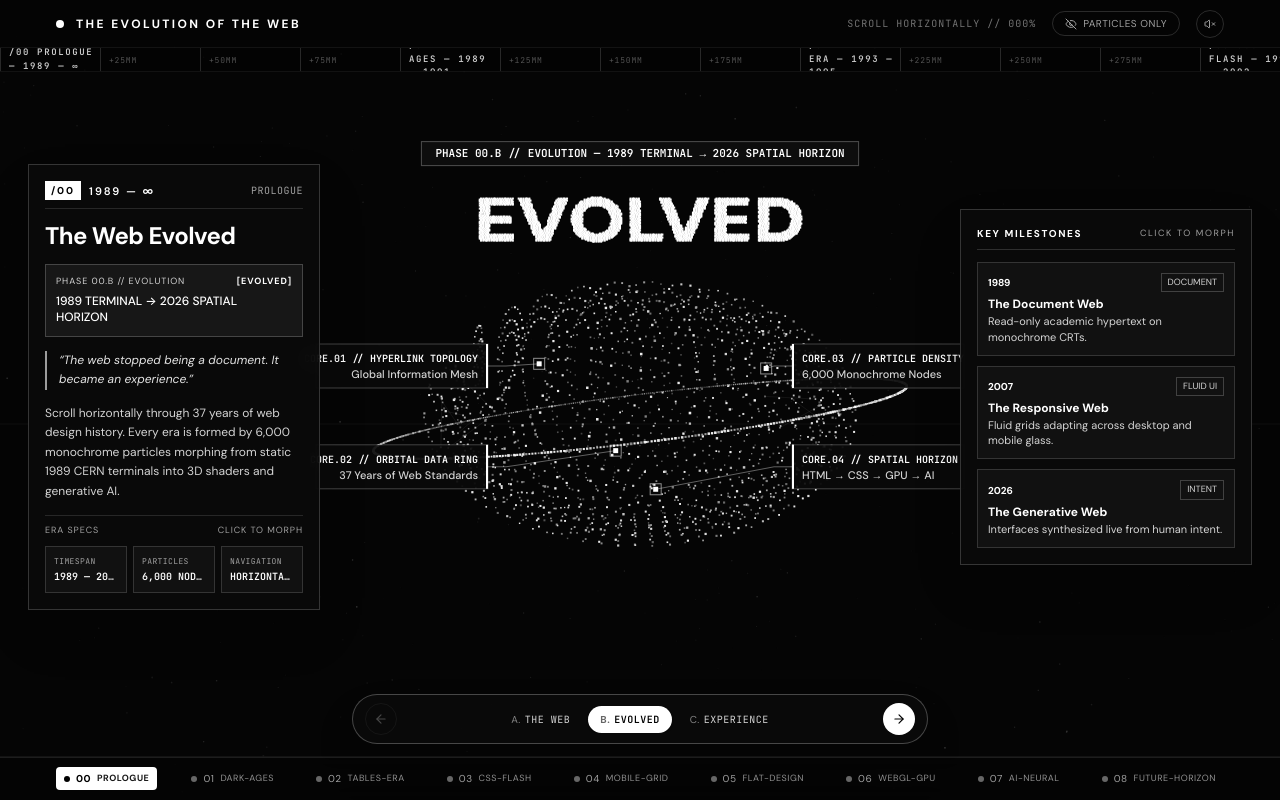
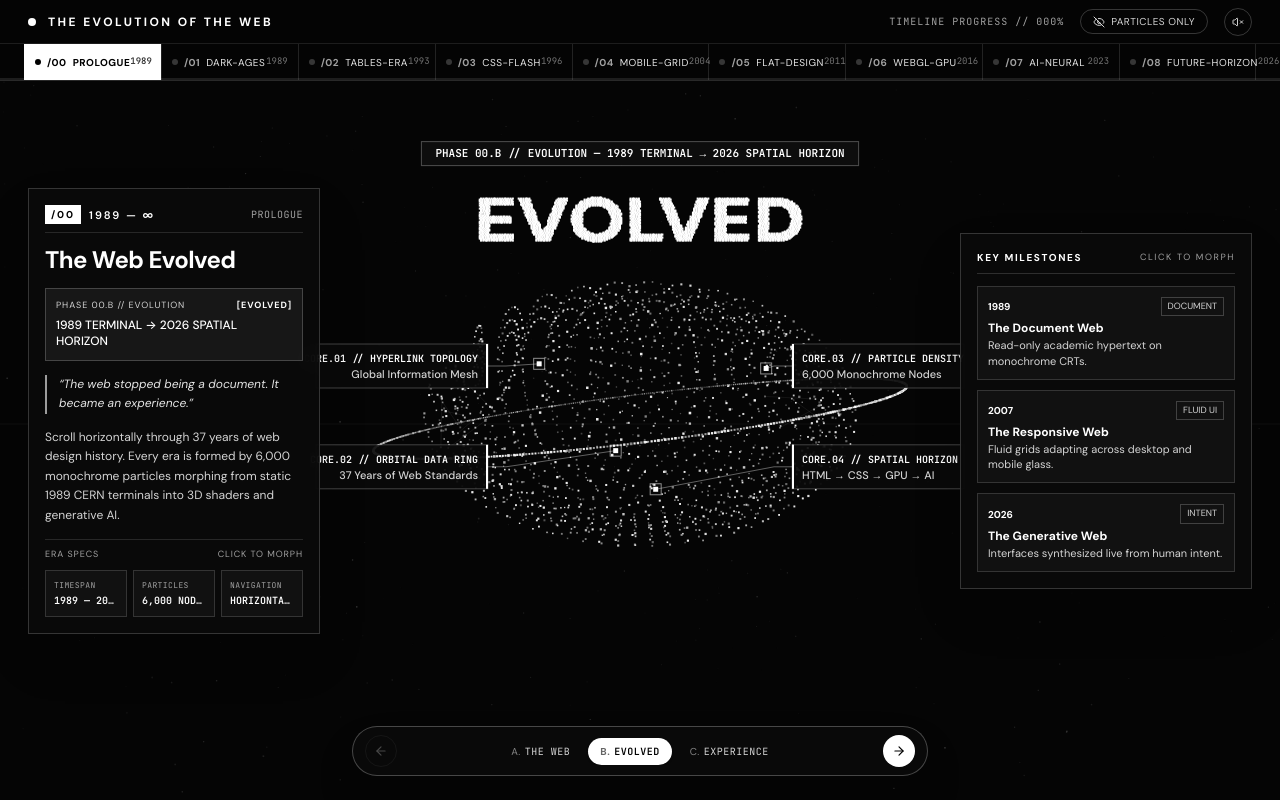
Before and after one commit to deepakGusaiwal-designer/web-design-evolution, a React (Vite) app: page / in a window 1280 px wide. Built offline with nearby package versions, Linux system fonts and the light colour scheme.

Commit message:
fix: replace wrapping 100px ruler strip with clean 9-column interactive horizontal timeline

```diff
--- a/src/components/HorizontalStage.tsx
+++ b/src/components/HorizontalStage.tsx
@@ -16,7 +16,6 @@ interface HorizontalStageProps {
 }
 
 export const HorizontalStage: React.FC<HorizontalStageProps> = ({
-  scrollProgress,
   activeEraIndex,
   activePhaseIndex,
   onSelectPhase,
@@ -31,50 +30,14 @@ export const HorizontalStage: React.FC<HorizontalStageProps> = ({
   const era = ERAS[activeEraIndex] || ERAS[0];
   const activePhase = era.phases[activePhaseIndex] || era.phases[0];
 
-  // Continuous horizontal ruler offset so horizontal scroll motion is always tactile
-  const rulerOffsetPx = -scrollProgress * 2400;
-
   return (
     <div
       className={`fixed inset-0 pointer-events-none z-10 transition-opacity duration-500 ${
         pureParticleMode ? 'opacity-0' : 'opacity-100'
       }`}
     >
-      {/* Continuous Horizontal Coordinate Ruler Strip (Top & Bottom Sub-Grid) */}
-      <div className="fixed top-12 left-0 right-0 h-6 overflow-hidden border-b border-white/[0.06] bg-black/40">
-        <div
-          className="flex items-center h-full will-change-transform"
-          style={{
-            width: '3600px',
-            transform: `translate3d(${rulerOffsetPx}px, 0, 0)`,
-          }}
-        >
-          {Array.from({ length: 36 }).map((_, i) => {
-            const stationIdx = Math.floor(i / 4);
-            const isMajor = i % 4 === 0 && stationIdx < ERAS.length;
-            const st = ERAS[stationIdx];
-            return (
-              <div
-                key={i}
-                className="w-[100px] shrink-0 flex items-center gap-2 border-l border-white/15 pl-2 h-full"
-              >
-                {isMajor && st ? (
-                  <span className="font-mono text-[9px] tracking-[0.18em] text-white/80 font-semibold uppercase">
-                    /{st.chapter} {st.id} — {st.year}
-                  </span>
-                ) : (
-                  <span className="font-mono text-[8px] tracking-widest text-neutral-600">
-                    +{i * 25}MM
-                  </span>
-                )}
-              </div>
-            );
-          })}
-        </div>
-      </div>
-
       {/* Main Viewport-Locked Split Stage: Left Panel + Open Center Particle Stage + Right Panel */}
-      <div className="relative w-full h-full flex flex-col justify-between pt-20 pb-14 px-4 sm:px-6 lg:px-7">
+      <div className="relative w-full h-full flex flex-col justify-between pt-24 pb-6 px-4 sm:px-6 lg:px-7">
         <div className="flex-1 flex flex-col lg:flex-row items-start lg:items-center justify-between gap-4">
           {/* LEFT PANEL: High-Contrast Era & Active Particle Phase Information */}
           <aside
--- a/src/components/ParticleEngine.tsx
+++ b/src/components/ParticleEngine.tsx
@@ -616,7 +616,7 @@ export const ParticleEngine: React.FC<ParticleEngineProps> = ({
       }
 
       // 5. Crisp Vector Phase Header Badge Above the Particle Word (100% Legible!)
-      const headerY = Math.max(76, centerY - 0.64 * scaleY);
+      const headerY = Math.max(104, centerY - 0.64 * scaleY);
       const badgeText = ovWord
         ? `INSPECTING ARCHIVE NODE // ${ovWord} // ${era.year}`
         : `${phase.tag} — ${phase.caption}`;
--- a/src/components/TimelineHUD.tsx
+++ b/src/components/TimelineHUD.tsx
@@ -26,86 +26,109 @@ export const TimelineHUD: React.FC<TimelineHUDProps> = ({
     .padStart(3, '0');
 
   return (
-    <>
-      {/* TOP MINIMAL HEADER */}
-      <header className="fixed top-0 left-0 right-0 h-12 z-30 px-6 sm:px-10 lg:px-14 flex items-center justify-between border-b border-white/[0.06] bg-[#050505]/70 backdrop-blur-md">
+    <header className="fixed top-0 left-0 right-0 z-30 bg-[#050505]/90 backdrop-blur-md border-b border-white/15">
+      {/* ROW 1: Top Identity & Mode Controls (44px) */}
+      <div className="h-11 px-4 sm:px-7 flex items-center justify-between border-b border-white/10">
         <div className="flex items-center gap-3">
           <span className="w-2 h-2 bg-white rounded-full" />
-          <span className="font-dm font-bold text-xs tracking-[0.2em] text-white uppercase">
+          <span className="font-dm font-bold text-xs tracking-[0.2em] text-white uppercase whitespace-nowrap">
             THE EVOLUTION OF THE WEB
           </span>
         </div>
 
-        <div className="flex items-center gap-4">
-          <span className="hidden sm:inline font-mono text-[10px] text-neutral-500 tracking-widest">
-            SCROLL HORIZONTALLY // {percent}%
+        <div className="flex items-center gap-3 sm:gap-4">
+          <span className="hidden md:inline font-mono text-[10px] text-neutral-400 tracking-widest whitespace-nowrap">
+            TIMELINE PROGRESS // {percent}%
           </span>
 
           <button
             onClick={onTogglePureParticleMode}
-            className={`flex items-center gap-1.5 px-3 py-1 rounded-full font-mono text-[10px] uppercase tracking-wider border transition-all cursor-pointer ${
+            className={`flex items-center gap-1.5 px-3 py-1 rounded-full font-mono text-[10px] uppercase tracking-wider border transition-all cursor-pointer whitespace-nowrap ${
               pureParticleMode
                 ? 'bg-white text-black border-white font-bold'
-                : 'text-neutral-400 border-white/15 hover:text-white hover:border-white/40'
+                : 'text-neutral-300 border-white/20 hover:text-white hover:border-white/50'
             }`}
           >
             {pureParticleMode ? <Eye className="w-3 h-3" /> : <EyeOff className="w-3 h-3" />}
-            <span>{pureParticleMode ? 'SHOW TEXT' : 'PARTICLES ONLY'}</span>
+            <span>{pureParticleMode ? 'SHOW UI' : 'PARTICLES ONLY'}</span>
           </button>
 
           <button
             onClick={onToggleSound}
-            className={`w-7 h-7 rounded-full flex items-center justify-center border transition-all cursor-pointer ${
+            className={`w-7 h-7 rounded-full flex items-center justify-center border transition-all cursor-pointer shrink-0 ${
               soundEnabled
                 ? 'bg-white text-black border-white'
-                : 'text-neutral-400 border-white/15 hover:text-white hover:border-white/40'
+                : 'text-neutral-300 border-white/20 hover:text-white hover:border-white/50'
             }`}
             title="Toggle Audio"
           >
             {soundEnabled ? <Volume2 className="w-3 h-3" /> : <VolumeX className="w-3 h-3" />}
           </button>
         </div>
-      </header>
+      </div>
 
-      {/* BOTTOM MINIMAL HORIZONTAL TIMELINE */}
-      <footer className="fixed bottom-0 left-0 right-0 h-11 z-30 px-6 sm:px-10 lg:px-14 flex items-center justify-between border-t border-white/[0.06] bg-[#050505]/70 backdrop-blur-md">
-        {/* Hairline Progress Fill */}
-        <div className="absolute top-0 left-0 right-0 h-[1px] bg-white/10">
+      {/* ROW 2: Precision Interactive Horizontal Timeline Ruler (36px, Never Wraps or Clips) */}
+      <nav
+        aria-label="Historical Era Timeline"
+        className="relative h-9 px-2 sm:px-6 flex items-center overflow-x-auto no-scrollbar"
+      >
+        {/* Continuous Hairline Progress Fill at Bottom of Timeline Bar */}
+        <div className="absolute bottom-0 left-0 right-0 h-[2px] bg-white/10 pointer-events-none">
           <div
             className="h-full bg-white transition-all duration-75"
             style={{ width: `${scrollProgress * 100}%` }}
           />
         </div>
 
-        <div className="w-full flex items-center justify-between gap-2 overflow-x-auto no-scrollbar">
+        <div className="w-full min-w-[760px] h-full grid grid-cols-9">
           {ERAS.map((era, idx) => {
             const isActive = idx === activeEraIndex;
+            const isPast = idx < activeEraIndex;
+            const startYear = era.year.split(' ')[0];
 
             return (
               <button
                 key={era.id}
                 onClick={() => onSelectEra(idx)}
-                className={`flex items-center gap-1.5 px-2 py-1 rounded font-mono text-[10px] tracking-wider uppercase transition-all cursor-pointer shrink-0 ${
+                className={`relative h-full px-2.5 flex items-center justify-between border-l border-white/12 last:border-r transition-colors cursor-pointer group whitespace-nowrap ${
                   isActive
                     ? 'bg-white text-black font-bold'
-                    : 'text-neutral-400 hover:text-white hover:bg-white/10'
+                    : isPast
+                      ? 'bg-white/[0.03] text-neutral-300 hover:bg-white/10 hover:text-white'
+                      : 'text-neutral-400 hover:bg-white/10 hover:text-white'
                 }`}
               >
+                {/* Left: Chapter + ID */}
+                <div className="flex items-center gap-1.5 font-mono text-[10px] tracking-wider uppercase whitespace-nowrap">
+                  <span
+                    className={`w-1.5 h-1.5 rounded-full shrink-0 ${
+                      isActive
+                        ? 'bg-black'
+                        : isPast
+                          ? 'bg-white/60'
+                          : 'bg-white/20 group-hover:bg-white/60'
+                    }`}
+                  />
+                  <span className="font-bold">/{era.chapter}</span>
+                  <span className={isActive ? 'text-black' : 'text-white/90'}>
+                    {era.id}
+                  </span>
+                </div>
+
+                {/* Right: Compact Start Year + Ruler Tick */}
                 <span
-                  className={`w-1.5 h-1.5 rounded-full transition-all ${
-                    isActive ? 'bg-black' : 'bg-white/40'
+                  className={`font-mono text-[9px] tracking-normal whitespace-nowrap hidden xl:inline ${
+                    isActive ? 'text-black/80 font-semibold' : 'text-neutral-500 group-hover:text-neutral-300'
                   }`}
-                />
-                <span>{era.chapter}</span>
-                <span className="hidden md:inline text-[9px] opacity-90">
-                  {era.id}
+                >
+                  {startYear}
                 </span>
               </button>
             );
           })}
         </div>
-      </footer>
-    </>
+      </nav>
+    </header>
   );
 };
 
```
